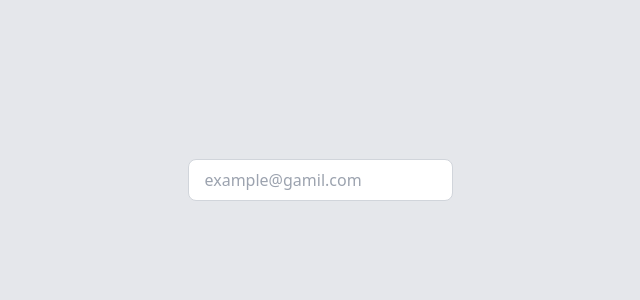
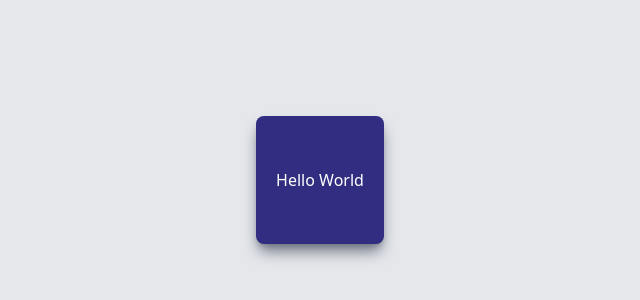
Before and after one commit to amm834/tailwind-scrimba, a website built with Vite: page index.html in a window 1280 px wide. Shown: the part 220-520 px from the top of the page, without its empty margins (320-960 px from the left). Built offline with nearby package versions, Linux system fonts and the light colour scheme.

Commit message:
Using shadow utility

```diff
--- a/index.html
+++ b/index.html
@@ -8,9 +8,11 @@
 </head>
 <body class="bg-gray-200">
 <div class="h-screen flex justify-center items-center">
-    <input
-            class="bg-white px-4 py-2 border border-gray-300 rounded-lg md:focus:bg-indigo-500"
-            type="email" placeholder="example@gamil.com" />
+
+    <div class="w-32 h-32 bg-indigo-900 text-white flex justify-center items-center rounded-lg shadow-lg shadow-gray-500">
+        Hello World
+    </div>
+
 </div>
 
 <script type="module" src="/main.js"></script>
```
